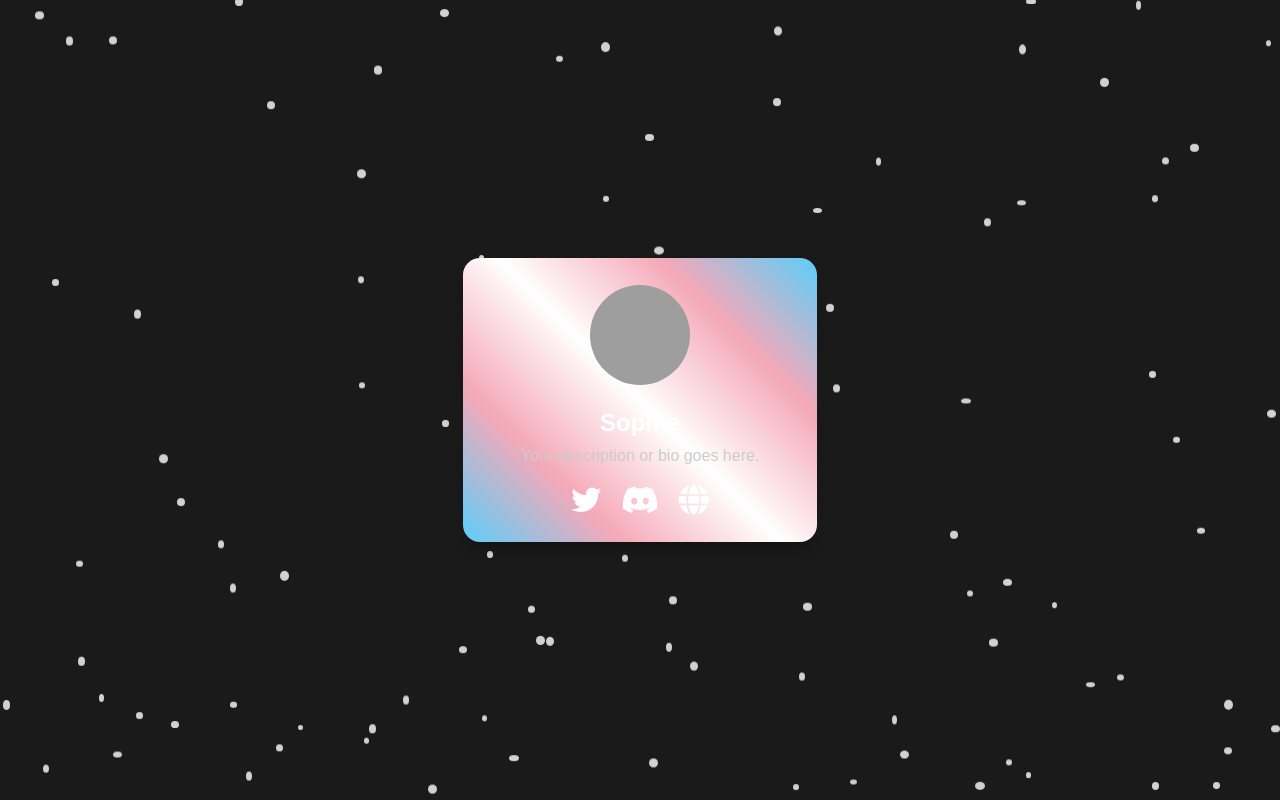
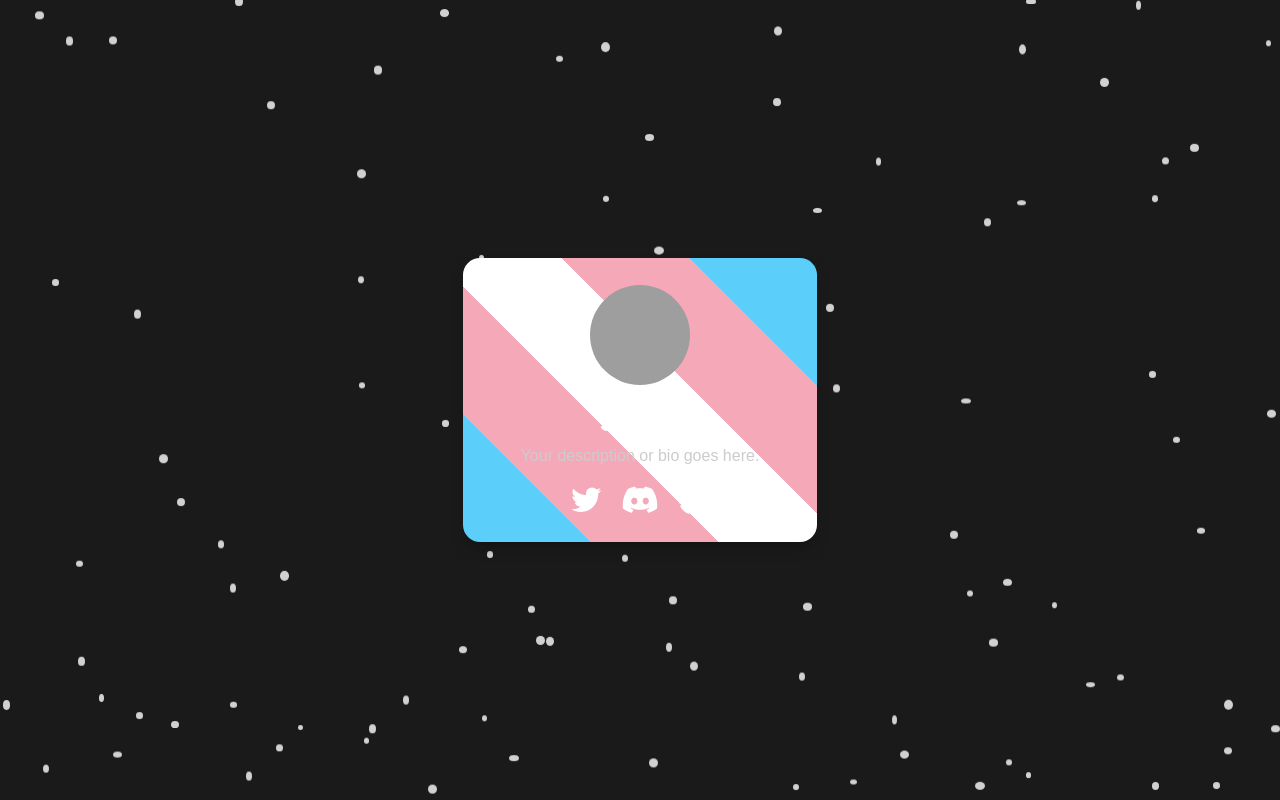
Before and after one commit to sophiaasophieee/sophiaasophieee.github.io, a plain HTML site: page index.html in a window 1280 px wide. Drawn offline with nearby package versions, Linux system fonts and the light colour scheme; grey boxes are pictures that could not be loaded.

Commit message:
Update styles.css

```diff
--- a/styles.css
+++ b/styles.css
@@ -28,10 +28,20 @@ body {
   left: -7px;
   bottom: -7px;
   right: -7px;
-  border-radius: 17px; /* Border radius plus border width */
-  background: linear-gradient(45deg, #5BCEFA, #F5A9B8, #FFFFFF, #F5A9B8, #5BCEFA);
+  border-radius: 17px;
+  background: linear-gradient( 45deg,
+    #5BCEFA 0%,
+    #5BCEFA 20%,
+    #F5A9B8 20%,
+    #F5A9B8 40%,
+    #FFFFFF 40%,
+    #FFFFFF 60%,
+    #F5A9B8 60%,
+    #F5A9B8 80%,
+    #5BCEFA 80%,
+    #5BCEFA 100% );
   z-index: -1;
-  padding: 7px; /* Adjusted for consistent border width */
+  padding: 7px;
 }
 
 .profile-picture {
```
